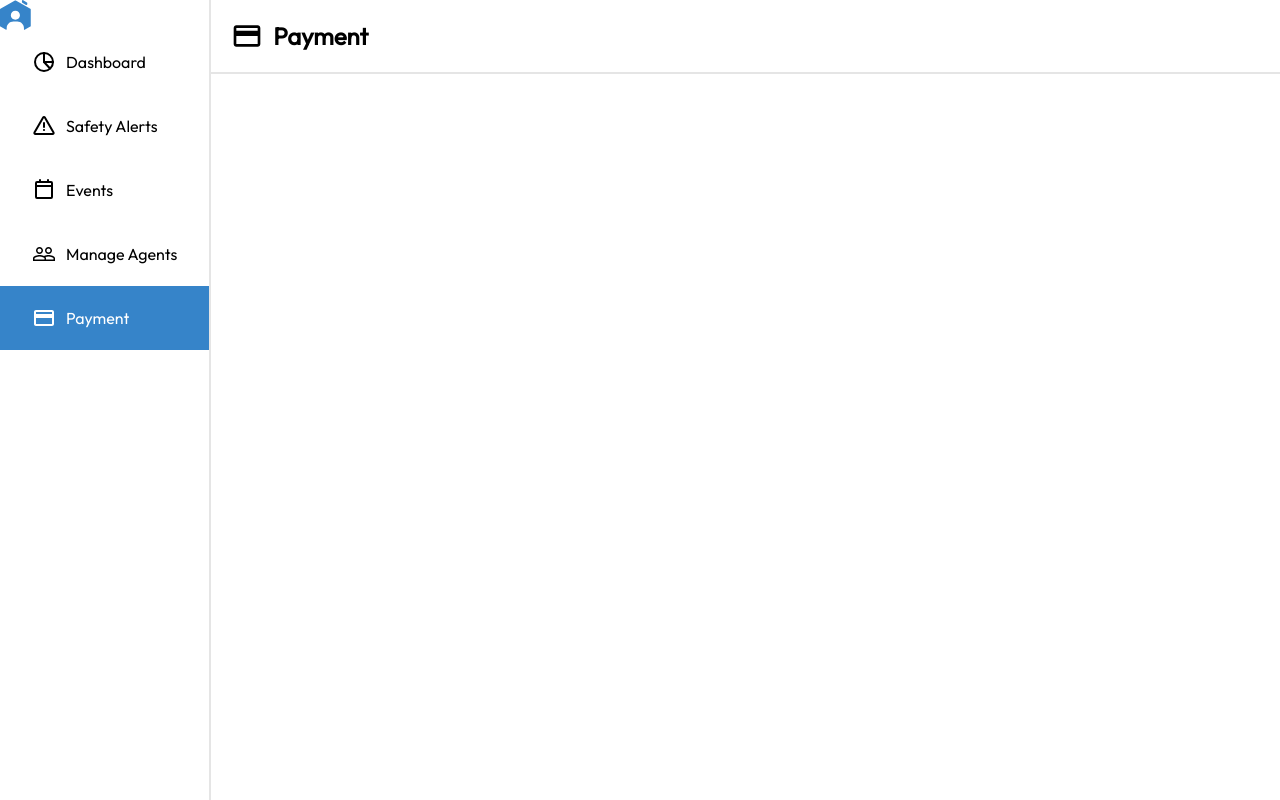
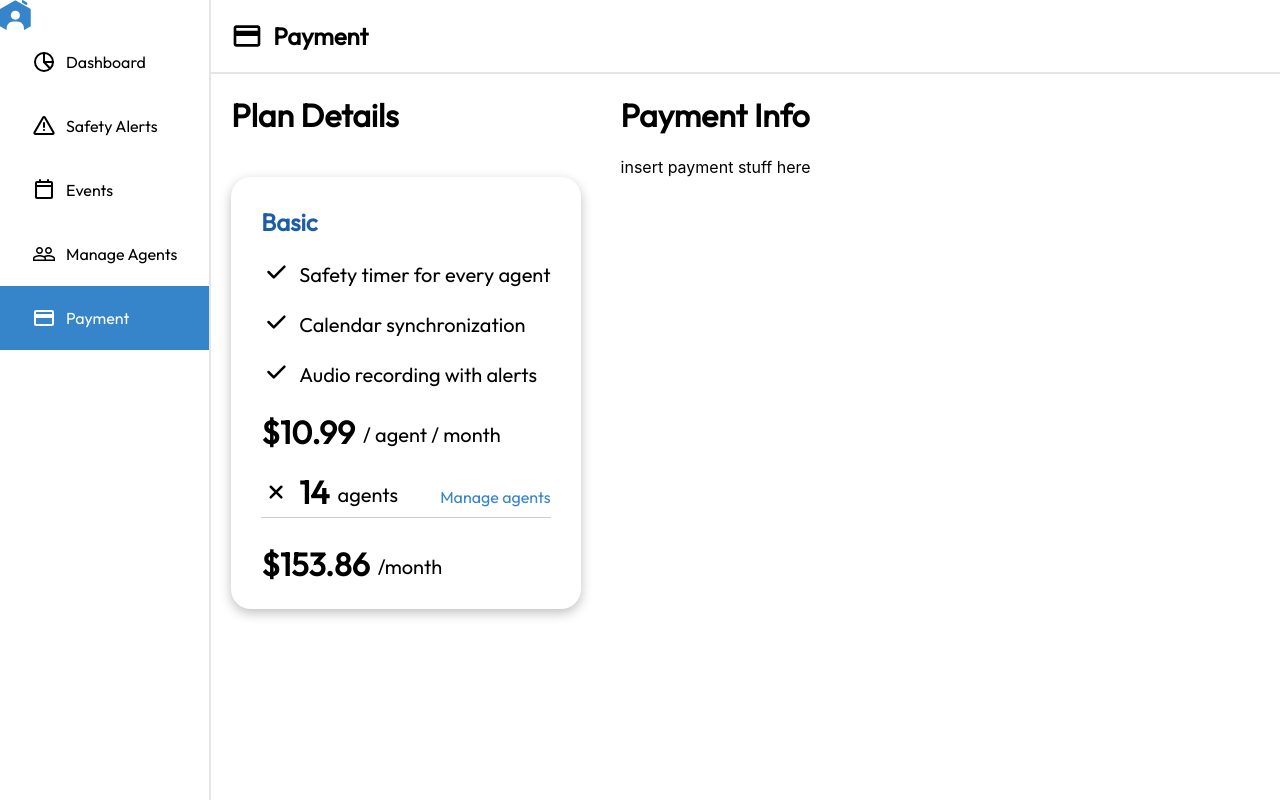
Before and after one commit to arc-securitas/webapp, a React (Create React App) app: page /portal/payment in a window 1280 px wide. Built offline with nearby package versions, Linux system fonts and the light colour scheme; a web font is replaced by a local one.

Commit message:
Payment page basically done

```diff
--- /dev/null
+++ b/src/portal/components/Card.js
@@ -0,0 +1,11 @@
+import { Link } from "react-router-dom";
+import styles from './Card.module.css';
+import * as React from 'react';
+
+export default function Card(props) {
+  return (
+      <div className={styles.card}>
+        {props.children}
+      </div>
+  );
+}
--- /dev/null
+++ b/src/portal/components/Card.module.css
@@ -0,0 +1,25 @@
+.card {
+  display: block;
+  padding: 30px;
+  background-color: white;
+  border-radius: 20px;
+  margin: 20px;
+  width: fit-content;
+  box-shadow: 0px 4px 12px rgba(0, 0, 0, 0.25);
+}
+
+@media screen and (min-width: 769px) {
+  .card {
+    padding: 30px;
+    border-radius: 20px;
+    margin: 20px;
+  }
+}
+
+@media screen and (max-width: 768px) {
+  .card {
+    padding: 20px;
+    border-radius: 16px;
+    margin: 16px;
+  }
+}
--- a/src/portal/pages/payment.js
+++ b/src/portal/pages/payment.js
@@ -1,7 +1,11 @@
 import React from "react";
 import PortalNav from "../components/PortalNav.js";
 import PortalHeader from '../components/PortalHeader.js';
+import Card from '../components/Card.js';
+import { ReactComponent as Check } from '../images/Check.svg';
+import { ReactComponent as Cross } from '../images/Cross.svg';
 import portalStyles from './portal.module.css';
+import styles from './payment.module.css';
 
 const Payment = () => {
     return (
@@ -13,6 +17,35 @@ const Payment = () => {
                     Payment
                 </PortalHeader>
                 {/* Insert all main content below header here */}
+                <div className={portalStyles.row}>
+                    <div className={portalStyles.column}>
+                        <h1 className={`${styles.leftPad} ${styles.h1}`}>Plan Details</h1>
+                        <Card>
+                            <div className={`${styles.planTitle} ${styles.big}`}>Basic</div>
+                            <div className={`${styles.planDetails} ${styles.normal}`}>
+                                <div className={styles.row}><Check className={styles.icon} />Safety timer for every agent</div>
+                                <div className={styles.row}><Check className={styles.icon} />Calendar synchronization</div>
+                                <div className={styles.row}><Check className={styles.icon} />Audio recording with alerts</div>
+                            </div>
+                            <div className={styles.calculation}>
+                                <div className={styles.row}>
+                                    <div className={`${styles.bold} ${styles.giant}`}>$10.99 </div><div className={`${styles.copy} ${styles.normal}`}>/ agent / month</div>
+                                </div>
+                                <div className={styles.row}>
+                                    <Cross className={styles.icon} /><div className={`${styles.bold} ${styles.giant}`}>14 </div><div className={`${styles.copy} ${styles.normal}`}>agents</div><a className={`${styles.a} ${styles.small}`}>Manage agents</a>
+                                </div>
+                                <hr className={styles.horizontal} />
+                                <div className={styles.row}>
+                                    <div className={`${styles.bold} ${styles.giant}`}>$153.86 </div><div className={`${styles.copy} ${styles.normal}`}>/month</div>
+                                </div>
+                            </div>
+                        </Card>
+                    </div>
+                    <div className={portalStyles.column}>
+                        <h1 className={`${styles.h1}`}>Payment Info</h1>
+                        <div>insert payment stuff here</div>
+                    </div>
+                </div>
             </main>
         </div>
     )
--- /dev/null
+++ b/src/portal/pages/payment.module.css
@@ -0,0 +1,107 @@
+.planTitle {
+  color: #1D5DA7;
+  font-weight: bold;
+  font-family: 'Outfit';
+}
+
+.planDetails {
+  font-family: 'Outfit';
+}
+
+.row {
+  display: flex;
+  flex-direction: row;
+  align-items:flex-end;
+  gap: 8px;
+  margin-top: 20px;
+}
+
+.calculation {
+  display: flex;
+  flex-direction: column;
+}
+
+.bold {
+  font-size: 32px;
+  font-family: 'Outfit';
+  font-weight: bold;
+  vertical-align: text-top;
+  transform: translateY(5px);
+}
+
+.copy {
+  font-size: 20px;
+  font-family: 'Outfit';
+  vertical-align: middle;
+}
+
+.horizontal {
+  display: block;
+  height: 1px;
+  border: 0;
+  border-top: 1px solid #ccc;
+  margin: 10px 0px 0px 0px;
+  padding: 0;
+}
+
+.a {
+  font-size: 16px;
+  color: #3684c9;
+  font-family: 'Outfit';
+  margin-left: auto;
+  margin-right: 0px;
+}
+
+.leftPad {
+  margin-left: 20px;
+}
+
+@media screen and (min-width: 769px) {
+  .big {
+    font-size: 24px;
+  }
+
+  .giant {
+    font-size: 32px;
+  }
+
+  .normal {
+    font-size: 20px;
+  }
+
+  .small {
+    font-size: 16px;
+  }
+
+  .icon {
+    width: 30px;
+    height: 30px;
+  }
+}
+
+@media screen and (max-width: 768px) {
+  .big {
+    font-size: 20px;
+  }
+
+  .giant {
+    font-size: 28px;
+  }
+
+  .normal {
+    font-size: 16px;
+  }
+
+  .small {
+    font-size: 14px;
+  }
+
+  .icon {
+    width: 24px;
+    height: 24px;
+  }
+}
+
+.h1 {
+  font-family: 'Outfit';
+}
--- a/src/portal/pages/portal.module.css
+++ b/src/portal/pages/portal.module.css
@@ -1,5 +1,15 @@
 .main {
   width: 100%;
+}
+
+.row {
+  display: flex;
+  gap: 20px;
+}
+
+.column {
+  display: flex;
+  flex-direction: column;
 }
 
 @media screen and (min-width: 769px) {
@@ -14,6 +24,10 @@
 
   .main {
     order: 2;
+  }
+
+  .row {
+    flex-direction: row;
   }
 }
 
@@ -32,4 +46,8 @@
   .main {
     order: 1;
   }
+
+  .row {
+    flex-direction: column;
+  }
 }
```
Also changed, not shown: src/portal/images/Check.svg (added), src/portal/images/Cross.svg (added).
